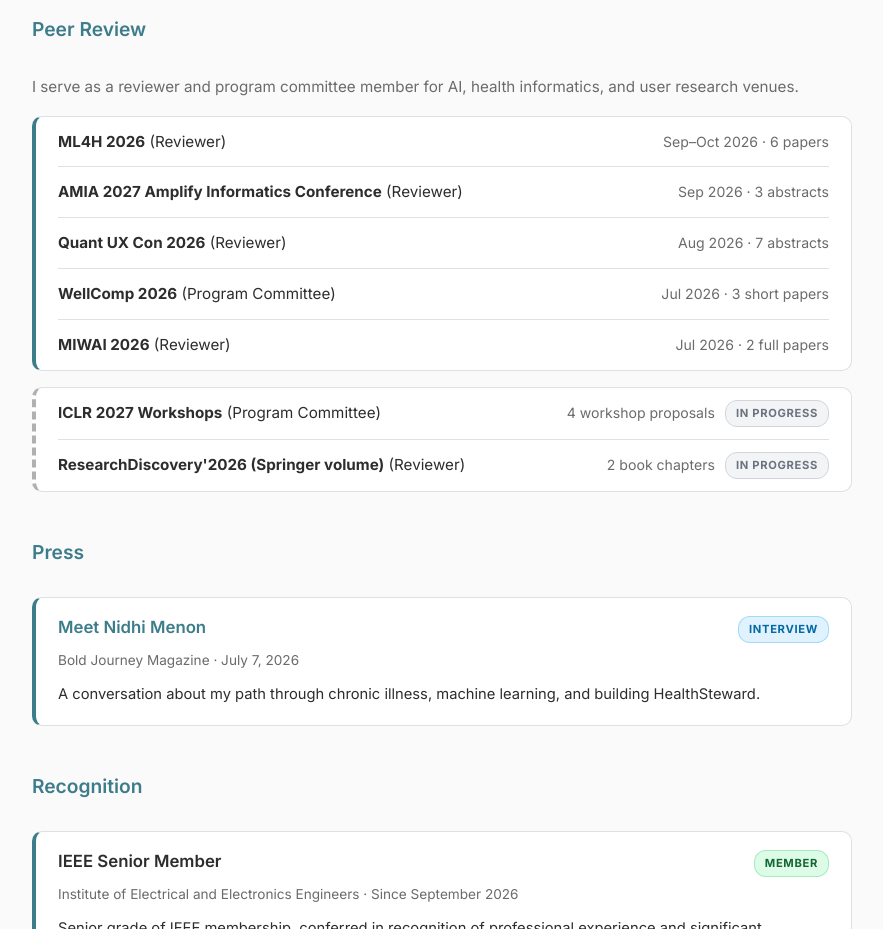
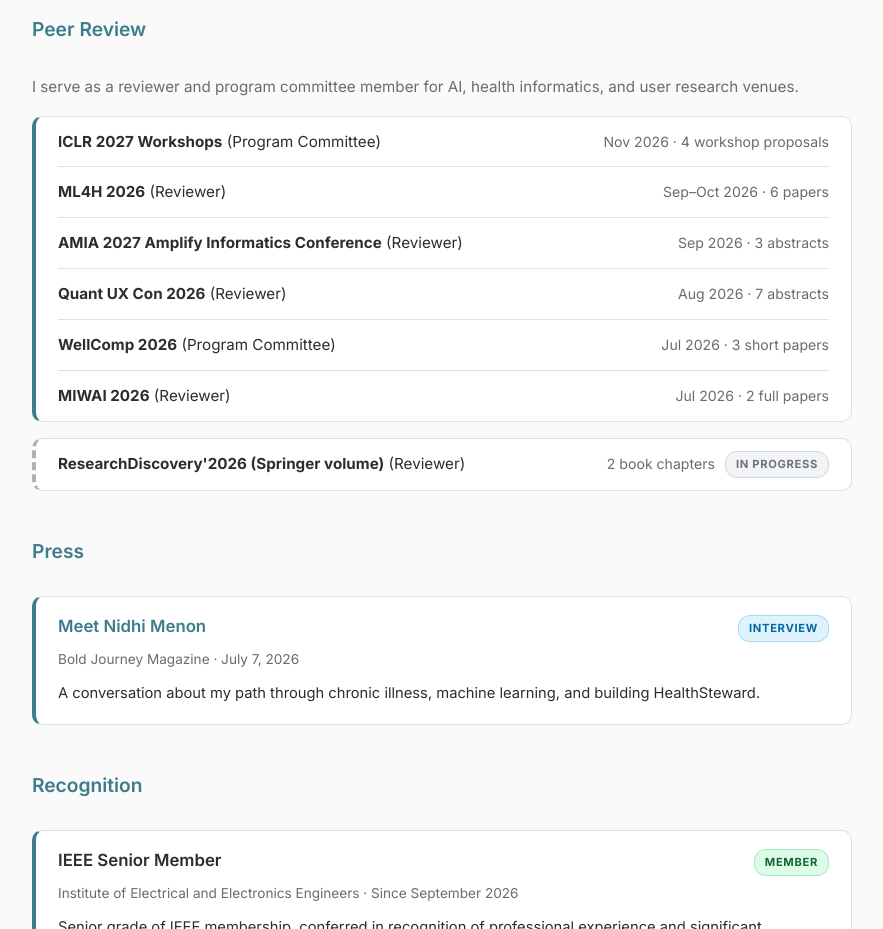
Before and after one commit to nidhi-menon/nidhi-menon.github.io, a plain HTML site: page publications.html in a window 1280 px wide. Shown: the part 1020-1949 px from the top of the page, without its empty margins (198-1081 px from the left). Drawn offline with Linux system fonts and the light colour scheme.

Commit message:
Move ICLR 2027 Workshops review to completed (Nov 2026)

```diff
--- a/publications.html
+++ b/publications.html
@@ -93,6 +93,10 @@
           <p class="review-intro fade-in">I serve as a reviewer and program committee member for AI, health informatics, and user research venues.</p>
           <ul class="review-list fade-in">
             <li>
+              <span class="review-list__venue"><strong>ICLR 2027 Workshops</strong> (Program Committee)</span>
+              <span class="review-list__count">Nov 2026 &middot; 4 workshop proposals</span>
+            </li>
+            <li>
               <span class="review-list__venue"><strong>ML4H 2026</strong> (Reviewer)</span>
               <span class="review-list__count">Sep&ndash;Oct 2026 &middot; 6 papers</span>
             </li>
@@ -114,10 +118,6 @@
             </li>
           </ul>
           <ul class="review-list review-list--progress fade-in">
-            <li>
-              <span class="review-list__venue"><strong>ICLR 2027 Workshops</strong> (Program Committee)</span>
-              <span class="review-list__count">4 workshop proposals<span class="pub-status pub-status--progress">In progress</span></span>
-            </li>
             <li>
               <span class="review-list__venue"><strong>ResearchDiscovery'2026 (Springer volume)</strong> (Reviewer)</span>
               <span class="review-list__count">2 book chapters<span class="pub-status pub-status--progress">In progress</span></span>
```
